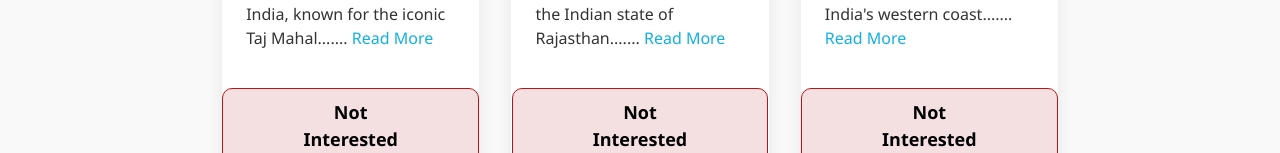
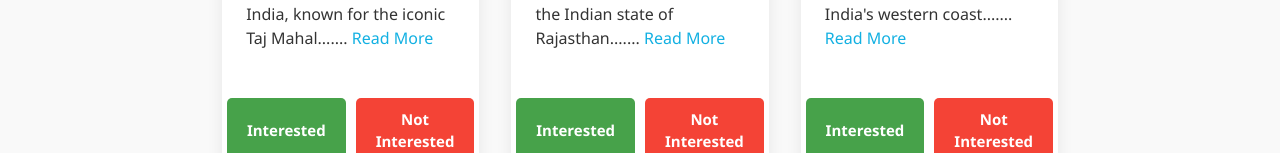
Before and after one commit to code-well0/trip-planner, a React (Create React App) app: page /login in a window 1280 px wide. Both pictures are taken after typing "name@example.com", "Sample123" into the empty fields and a click on the button "Login". Shown: the part 647-800 px from the top of the page. Built offline with nearby package versions, Linux system fonts and the light colour scheme.

Commit message:
Added "Interested" Button to Destination Cards and sored the data locally

```diff
--- a/src/Components/Card.jsx
+++ b/src/Components/Card.jsx
@@ -24,7 +24,22 @@ const Card = (props) => {
                     </span>
                 </div>
             </div>
-            <button className='notIntrestedBtn' onClick={() => props.getRemoveId(tour.id)}>Not Interested</button>
+            {/*Updated button Section */}
+            <div className='cardActions'>
+                <button className='intrestedBtn'
+                onClick={() => props.addToInterested && props.addToInterested(tour)}
+                >
+                    Interested
+                </button>
+
+                <button
+                    className='notIntrestedBtn'
+                    onClick={() => props.getRemoveId(tour.id)}
+                >
+                    Not Interested
+                </button>
+
+            </div>
         </div>
     );
 };
--- a/src/Components/Tours.jsx
+++ b/src/Components/Tours.jsx
@@ -1,19 +1,51 @@
-import React from 'react';
+import React, { useState, useEffect } from 'react';
 import Card from './Card.jsx';
 
 const Tours = ({ tours, removeTour }) => {
-  function getId(id) {
+  const [interestedTours, setInterestedTours] = useState(() => {
+    const saved = localStorage.getItem('interestedTours');
+      return saved ? JSON.parse(saved) : [];
+  });
+
+  useEffect(() => {
+    localStorage.setItem('interestedTours', JSON.stringify(interestedTours));
+  }, [interestedTours]);
+
+  const getId = (id) => {
     removeTour(id);
+    setInterestedTours(prev => prev.filter(tour => tour.id !== id));
+  };
+
+// Handler to add a tour to "Interested"
+const handleAddToInterested = (tour) => {
+  if (!interestedTours.find(t => t.id === tour.id)) {
+    setInterestedTours([...interestedTours, tour]);
   }
+};
 
   return (
     <div className="toursWrapper">
       <div className="cardsGrid">
         {tours.map((tour) => (
-          <Card key={tour.id} tour={tour} getRemoveId={getId} />
+          <Card
+          addToInterested={handleAddToInterested}
+          key={tour.id}
+          tour={tour}
+          getRemoveId={getId}
+          />
+        ))}
+      </div>
+
+      <div>
+        <h3>Interested Tours</h3>
+        {interestedTours.length === 0 && <p>No tours marked as interested yet.</p>}
+        {interestedTours.map(tour => (
+          <div key={tour.id}>{tour.name}</div>
         ))}
       </div>
     </div>
+
+
   );
 };
 
--- a/src/index.css
+++ b/src/index.css
@@ -136,24 +136,50 @@ body, html, #root {
   color: #12b0e2;
   cursor: pointer;
 }
+{/*Styling the cards */}
+
+.cardActions{
+  display: flex;
+  gap: 10px;
+  padding: 10px;
+  justify-content: space-between;
+
+}
+.intrestedBtn{
+  background-color: #47a24a;
+  color: white;
+  border: none;
+  padding: 10px 20px;
+  border-radius: 5px;
+  cursor: pointer;
+  flex: 1;
+  font-weight: bold;
+  font-size: 15px;
+  margin-top: 18px;
+  transition: all 0.4s
+
+}
+.intrestedBtn:hover{
+  background-color: green;
+}
 
 .notIntrestedBtn {
-  color: black;
+  color: white;
   border-radius: 10px;
-  background-color: #b4161b21;
-  border: 1px solid #b4161b;
-  padding: 10px 80px;
+  background-color: #f44336;
+  border: none;
+  padding: 10px 20px;
+  border-radius: 5px;
   /* text-align: center; */
   font-weight: bold;
-  font-size: 18px;
+  font-size: 15px;
   cursor: pointer;
   margin-top: 18px;
   transition: all 0.4s;
 }
 
 .notIntrestedBtn:hover {
-  background-color: red;
-  color: white;
+  background-color: #da190b;
 }
 
 .refresh {
--- a/src/pages/HomeSplit.jsx
+++ b/src/pages/HomeSplit.jsx
@@ -33,7 +33,7 @@ export default function HomeSplit({ setIsLoggedIn }) {
       <div className="overlay ">
         <div className="flex flex-col  justify-center lg:flex-row  items-center split-content">
           {/* Hero Section */}
-          <HeroSection/>
+          <HeroSection />
           {/* Signup Section */}
           <div className="signup-box">
             <form className="signup-form" onSubmit={handleSignup}>
```
